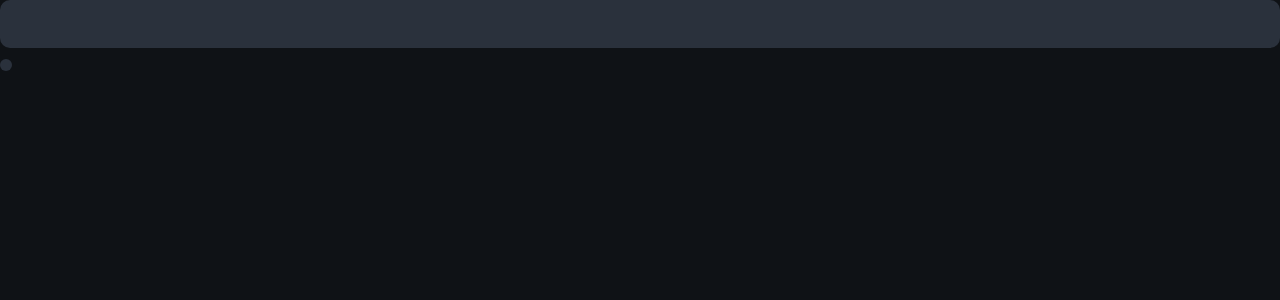
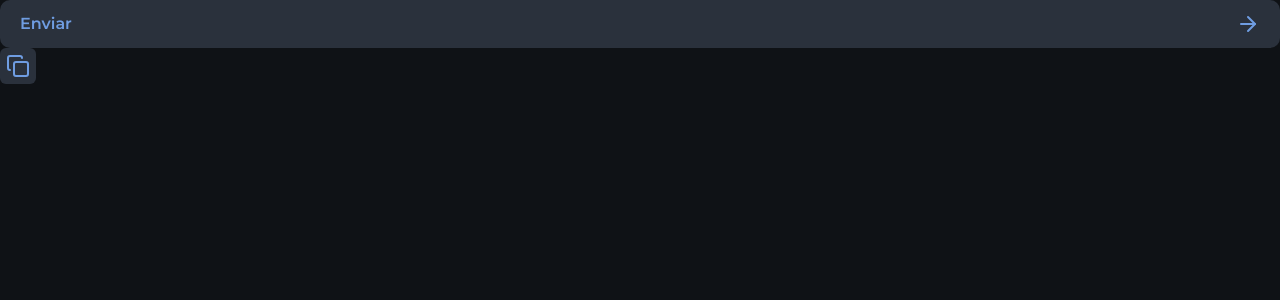
Before and after one commit to 7alexandree7/DevState---Front---Next, a Next.js app: page / in a window 1280 px wide. Shown: the top 300 px of the page. Built offline with nearby package versions, Linux system fonts and the light colour scheme.

Commit message:
sintaxe error

```diff
--- a/src/components/Button/Button.tsx
+++ b/src/components/Button/Button.tsx
@@ -1,13 +1,16 @@
 import { ComponentProps } from "react";
 
-interface ButtonProps extends ComponentProps<"button"> {}
+interface ButtonProps extends ComponentProps<"button"> { }
 
 
 export function Button(props: ButtonProps) {
 
     return (
         <button
-            className=" flex justify-between items-center bg-gray-500 text-blue px-5 h-12 font-semibold rounded-xl w-full cursor-pointer hover:bg-blue hover:text-gray-900 transition-colors duration-300">
-        </button>
+            className=" flex justify-between items-center bg-gray-500 text-blue px-5 h-12 font-semibold rounded-xl w-full cursor-pointer hover:bg-blue hover:text-gray-900 transition-colors duration-300"
+            {...props}
+        />
+
+
     )
 }
--- a/src/components/IconButton/IconButton.tsx
+++ b/src/components/IconButton/IconButton.tsx
@@ -1,13 +1,14 @@
 import { ComponentProps } from "react";
 
-interface IconButtonProps extends ComponentProps<"button"> {}
+interface IconButtonProps extends ComponentProps<"button"> { }
 
 
 export function IconButton(props: IconButtonProps) {
 
     return (
         <button
-            className=" bg-gray-500 text-blue p-1.5 rounded-md cursor-pointer hover:bg-blue hover:text-gray-900 transition-colors duration-300">
-        </button>
+            className=" bg-gray-500 text-blue p-1.5 rounded-md cursor-pointer hover:bg-blue hover:text-gray-900 transition-colors duration-300"
+            {...props}
+        />
     )
 }
```
